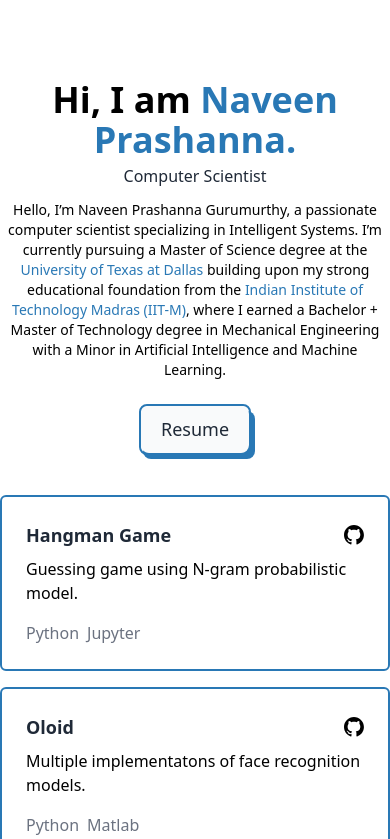
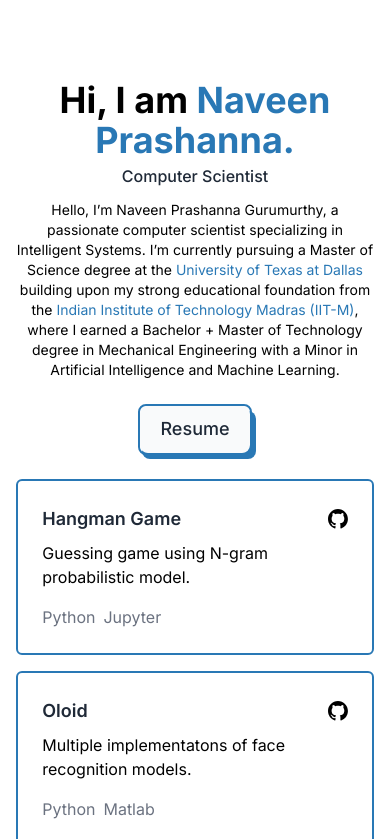
Before and after one commit to qberg/portfolios, a React (Vite) app in the folder minimal-portfolio/: page / in a window 390 px wide. Shown: the top 839 px of the page. Built offline with nearby package versions, Linux system fonts and the light colour scheme.

Commit message:
fixed the mobile viewport

```diff
--- a/minimal-portfolio/src/App.jsx
+++ b/minimal-portfolio/src/App.jsx
@@ -7,11 +7,13 @@
 
 function App() {
   return (
-    <div className="m-auto grid max-w-4xl grid-rows-[auto_1fr_auto] gap-y-4">
-      <Intro />
-      <Projects />
-      <Timeline />
-      <Contact />
+    <div className="bg-white min-h-screen font-inter">
+      <div className="max-w-4xl w-11/12 mx-auto gap-y-4">
+        <Intro />
+        <Projects />
+        <Timeline />
+        <Contact />
+      </div>
     </div>
   );
 }
```
